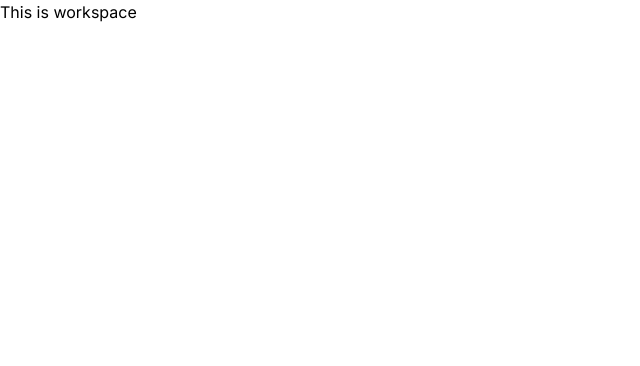
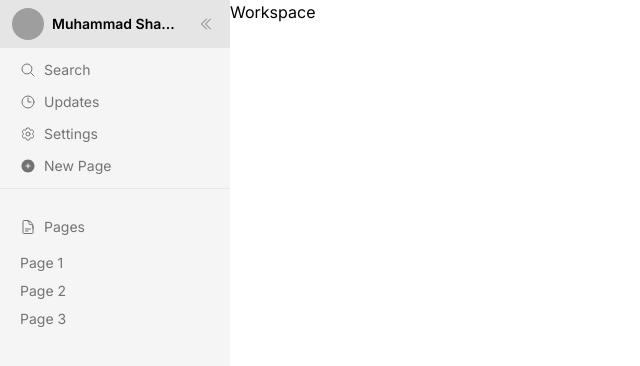
Before and after one commit to shaheersystems/notepad, a React (Vite) app: page /workspace in a window 1280 px wide. Shown: the top 366 px of the page, without its empty margins (0-640 px from the left). Built offline with nearby package versions, Linux system fonts and the light colour scheme; sample sign-in values are in the browser's storage; grey boxes are pictures that could not be loaded.

Commit message:
workspace

```diff
--- a/src/App.css
+++ b/src/App.css
@@ -0,0 +1,7 @@
+.no-scrollbar {
+  -ms-overflow-style: none; /* Internet Explorer 10+ */
+  scrollbar-width: none; /* Firefox */
+}
+.no-scrollbar::-webkit-scrollbar {
+  display: none; /* Safari and Chrome */
+}
--- a/src/App.jsx
+++ b/src/App.jsx
@@ -9,12 +9,14 @@ import SignUpPage from "./pages/public/SignUp";
 import LoginPage from "./pages/public/Login";
 import Workspace from "./pages/private/Workspace";
 import { useAuth } from "./context/AuthContext";
+import Sidebar from "./components/Sidebar";
 function App() {
   const { loggedIn } = useAuth();
   return (
     <>
       <div>
         {!loggedIn && <Header />}
+        {loggedIn && <Sidebar />}
         <Routes>
           <Route path="/" element={<PublicRoutes />}>
             <Route path="/" element={<LandingPage />} />
--- /dev/null
+++ b/src/components/Sidebar.jsx
@@ -0,0 +1,92 @@
+import { Link } from "react-router-dom";
+import {
+  ChevronDoubleLeftIcon,
+  MagnifyingGlassIcon,
+  ClockIcon,
+  Cog6ToothIcon,
+  DocumentTextIcon,
+} from "@heroicons/react/24/outline";
+import { PlusCircleIcon } from "@heroicons/react/24/solid";
+import { useEffect, useState } from "react";
+function Sidebar() {
+  const [name, setName] = useState("Muhammad Shaheer");
+  useEffect(() => {
+    const formatName = () => {
+      if (name.length > 12) {
+        setName(name.substring(0, 12) + "...");
+      }
+    };
+    formatName();
+  }, []);
+  const pages = [
+    {
+      title: "Page 1",
+    },
+    {
+      title: "Page 2",
+    },
+    {
+      title: "Page 3",
+    },
+  ];
+  return (
+    <div className="fixed top-0 bottom-0 w-[230px] h-screen bg-neutral-100">
+      <div>
+        <div className="flex items-center justify-between px-3 py-2 cursor-pointer group hover:bg-neutral-200">
+          <div className="flex items-center gap-2">
+            <img
+              className="w-8 h-8 rounded-full"
+              src="https://api.dicebear.com/7.x/lorelei/svg"
+              alt=""
+            />
+            <h2 className="text-sm font-semibold">{name}</h2>
+          </div>
+          <div>
+            <button className="hidden p-1 rounded group-hover:block hover:bg-neutral-300">
+              <ChevronDoubleLeftIcon className="w-4 h-4 text-neutral-500" />
+            </button>
+          </div>
+        </div>
+        <div className="px-1 py-2 space-y-1 border-b">
+          <button className="flex items-center w-full gap-2 px-4 py-1 rounded hover:bg-neutral-200">
+            <MagnifyingGlassIcon className="w-4 h-4 text-neutral-500" />
+            <span className="text-sm text-neutral-500">Search</span>
+          </button>
+          <button className="flex items-center w-full gap-2 px-4 py-1 rounded hover:bg-neutral-200">
+            <ClockIcon className="w-4 h-4 text-neutral-500" />
+            <span className="text-sm text-neutral-500">Updates</span>
+          </button>
+          <button className="flex items-center w-full gap-2 px-4 py-1 rounded hover:bg-neutral-200">
+            <Cog6ToothIcon className="w-4 h-4 text-neutral-500" />
+            <span className="text-sm text-neutral-500">Settings</span>
+          </button>
+          <button className="flex items-center w-full gap-2 px-4 py-1 rounded hover:bg-neutral-200">
+            <PlusCircleIcon className="w-4 h-4 text-neutral-500" />
+            <span className="text-sm text-neutral-500">New Page</span>
+          </button>
+        </div>
+        <div className="px-1 py-6">
+          <h2 className="flex items-center gap-2 px-4 py-1 text-sm text-neutral-500">
+            <DocumentTextIcon className="w-4 h-4 text-neutral-500" />
+            <span>Pages</span>
+          </h2>
+          <div className="my-2 overflow-y-scroll h-72 no-scrollbar">
+            {pages.map((page, index) => {
+              return (
+                <Link to={`/${page.title}`} key={index}>
+                  <button className="flex items-center w-full gap-2 px-4 py-1 rounded hover:bg-neutral-200">
+                    <span className="text-sm text-neutral-500">
+                      {page.title}
+                    </span>
+                  </button>
+                </Link>
+              );
+            })}
+          </div>
+        </div>
+      </div>
+    </div>
+  );
+}
+
+export default Sidebar;
--- /dev/null
+++ b/src/components/Toolbar.jsx
@@ -0,0 +1,14 @@
+import Logo from "./Logo";
+
+function Toolbar() {
+  return (
+    <div className="flex items-center justify-between px-4 py-3">
+      <div>
+        <Logo />
+      </div>
+      <div></div>
+    </div>
+  );
+}
+
+export default Toolbar;
--- /dev/null
+++ b/src/context/ToggleContext.jsx
@@ -0,0 +1,24 @@
+import { useContext, createContext, useState } from "react";
+
+const ToggleContext = createContext();
+
+export function useToggle() {
+  const context = useContext(ToggleContext);
+  if (!context) {
+    throw new Error("useToggle must be used within a ToggleProvider");
+  }
+  return context;
+}
+
+export const ToggleProvider = ({ children }) => {
+  const [toggle, setToggle] = useState(true);
+
+  const value = {
+    toggle,
+    setToggle,
+  };
+
+  return (
+    <ToggleContext.Provider value={value}>{children}</ToggleContext.Provider>
+  );
+};
--- a/src/main.jsx
+++ b/src/main.jsx
@@ -4,11 +4,14 @@ import App from "./App.jsx";
 import "./index.css";
 import { BrowserRouter } from "react-router-dom";
 import { AuthProvider } from "./context/AuthContext.jsx";
+import { ToggleProvider } from "./context/ToggleContext.jsx";
 ReactDOM.createRoot(document.getElementById("root")).render(
   <React.StrictMode>
     <BrowserRouter>
       <AuthProvider>
-        <App />
+        <ToggleProvider>
+          <App />
+        </ToggleProvider>
       </AuthProvider>
     </BrowserRouter>
   </React.StrictMode>
--- a/src/pages/private/Workspace.jsx
+++ b/src/pages/private/Workspace.jsx
@@ -1,7 +1,12 @@
 import React from "react";
-
 function Workspace() {
-  return <div>This is workspace</div>;
+  return (
+    <div className="ml-[230px]">
+      <div className="">
+        <h1>Workspace</h1>
+      </div>
+    </div>
+  );
 }
 
 export default Workspace;
```
